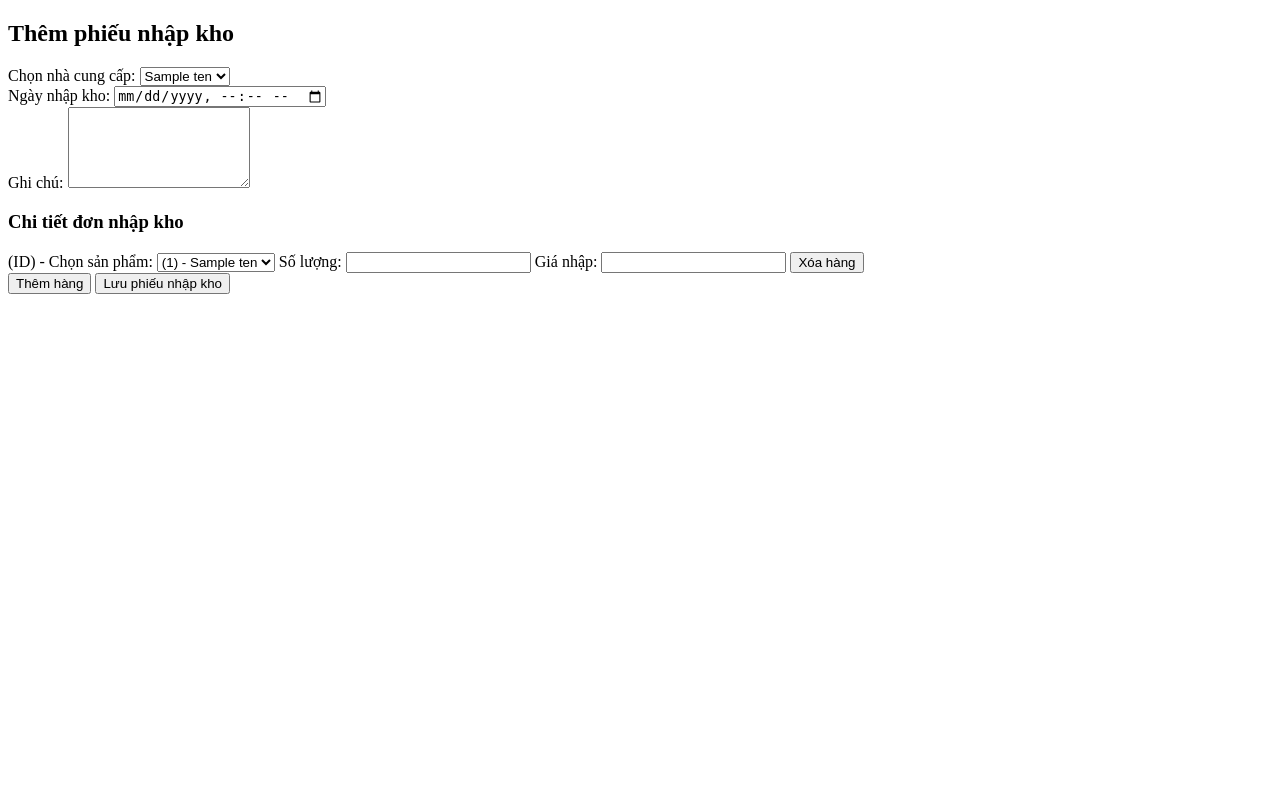
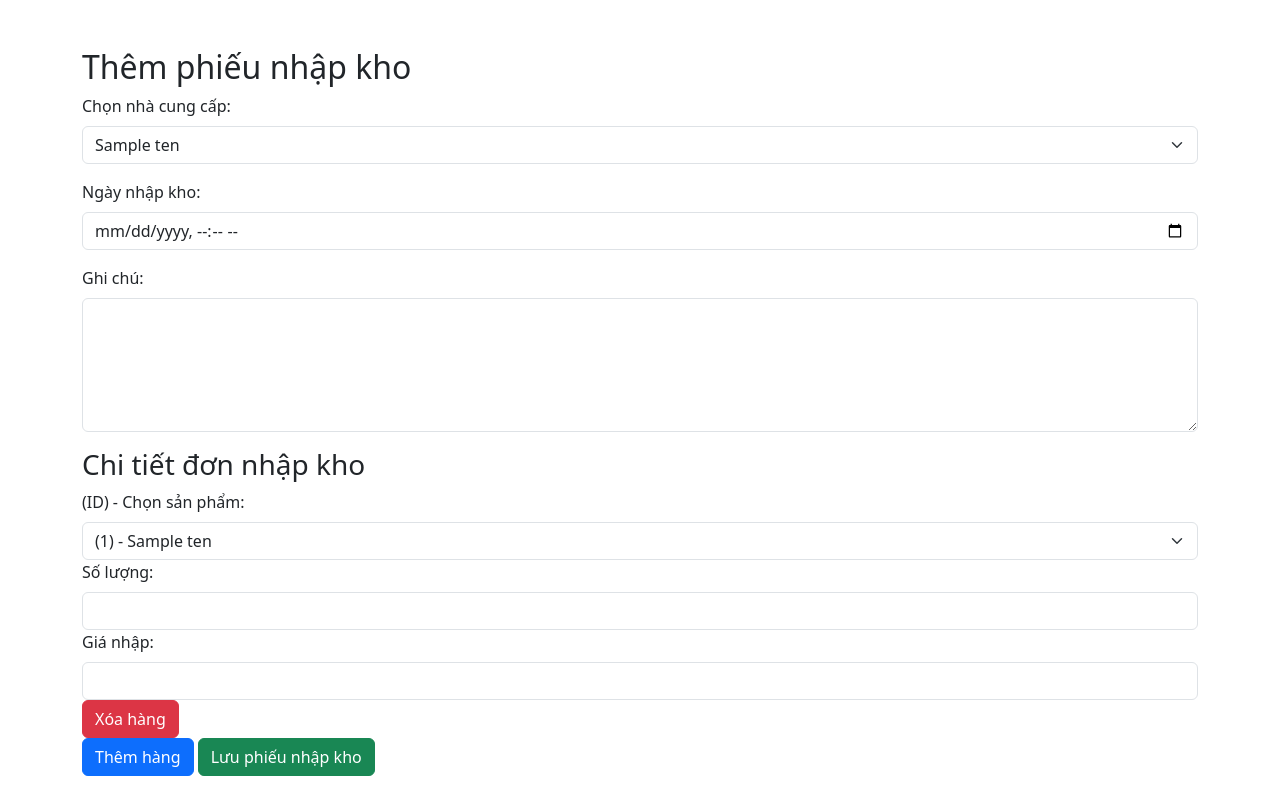
Before and after one commit to bin2aa/PhoneStore, a PHP site: template admin/view/addWarehouseReceipt.php in a window 1280 px wide. Run offline with PHP 8.4, Linux system fonts and the light colour scheme; the template is opened without the code that fills it: most values are stand-ins (such as "Sample title", 1, 10 or a date in 2020).

Commit message:
Update addWarehouseReceipt.php

```diff
--- a/admin/view/addWarehouseReceipt.php
+++ b/admin/view/addWarehouseReceipt.php
@@ -1,101 +1,108 @@
 <!DOCTYPE html>
 <html lang="vi">
-
 
 <head>
     <meta charset="UTF-8">
     <meta name="viewport" content="width=device-width, initial-scale=1.0">
     <title>Thêm phiếu nhập kho</title>
+    <!-- Bootstrap CSS -->
+    <link href="https://cdn.jsdelivr.net/npm/bootstrap@5.3.0-alpha1/dist/css/bootstrap.min.css" rel="stylesheet" integrity="sha384-vkA4tf+gfRnJlz9+L0V5kiYcG7Bi4JF3x04fX5uU5fWVJ+u9PwIZgecokFm5P1C5" crossorigin="anonymous">
 </head>
 
 <body>
+    <div class="container mt-5">
         <div class="addWareHouseReceipt">
-
             <h2>Thêm phiếu nhập kho</h2>
 
             <form class="warehouseReceiptSubmitAdd" action="index.php?ctrl=warehouseController&action=addWarehouseReceipt" method="post">
 
-                <label for="id_nha_cung_cap">Chọn nhà cung cấp:</label>
-                <select name="id_nha_cung_cap" required>
+                <div class="mb-3">
+                    <label for="id_nha_cung_cap" class="form-label">Chọn nhà cung cấp:</label>
+                    <select name="id_nha_cung_cap" class="form-select" required>
                         <?php foreach ($suppliers as $supplier) : ?>
                             <option value="<?php echo $supplier['id']; ?>"><?php echo $supplier['ten']; ?></option>
                         <?php endforeach; ?>
-                </select><br>
+                    </select>
+                </div>
 
-                <label for="ngay">Ngày nhập kho:</label>
-                <input type="datetime-local" name="ngay" required><br>
+                <div class="mb-3">
+                    <label for="ngay" class="form-label">Ngày nhập kho:</label>
+                    <input type="datetime-local" name="ngay" class="form-control" required>
+                </div>
 
-                <label for="ghi_chu">Ghi chú:</label>
-                <textarea name="ghi_chu" rows="5"></textarea><br>
+                <div class="mb-3">
+                    <label for="ghi_chu" class="form-label">Ghi chú:</label>
+                    <textarea name="ghi_chu" rows="5" class="form-control"></textarea>
+                </div>
 
                 <h3>Chi tiết đơn nhập kho</h3>
 
-
-                <!-- Mục nhập chi tiết cho từng mặt hàng -->
                 <div id="chi-tiet">
                     <div class="hang">
-                        <label for="id_san_pham_1">(ID) - Chọn sản phẩm:</label>
-                        <select name="id_san_pham_1" required>
+                        <label for="id_san_pham_1" class="form-label">(ID) - Chọn sản phẩm:</label>
+                        <select name="id_san_pham_1" class="form-select" required>
                             <?php foreach ($products as $product) : ?>
                                 <option value="<?php echo $product['id']; ?>"><?php echo '(' . $product['id'] . ') - ' . $product['ten']; ?></option>
                             <?php endforeach; ?>
                         </select>
 
-                        <label for="so_luong_1">Số lượng:</label>
-                        <input type="number" name="so_luong_1" required>
+                        <label for="so_luong_1" class="form-label">Số lượng:</label>
+                        <input type="number" name="so_luong_1" class="form-control" required>
 
-                        <label for="gia_nhap_1">Giá nhập:</label>
-                        <input type="number" step="0.01" name="gia_nhap_1" required>
+                        <label for="gia_nhap_1" class="form-label">Giá nhập:</label>
+                        <input type="number" step="0.01" name="gia_nhap_1" class="form-control" required>
 
-                        <button type="button" onclick="xoaHang()">Xóa hàng</button>
-
+                        <button type="button" class="btn btn-danger" onclick="xoaHang(this)">Xóa hàng</button>
                     </div>
                 </div>
 
-                <button type="button" onclick="themHang()">Thêm hàng</button>
+                <button type="button" class="btn btn-primary" onclick="themHang()">Thêm hàng</button>
 
-                <button type="submit">Lưu phiếu nhập kho</button>
+                <button type="submit" class="btn btn-success">Lưu phiếu nhập kho</button>
             </form>
 
             <script>
                 // Hàm thêm hàng cho biểu mẫu
                 function themHang() {
-                    //lấy phần tử chi-tiet id = 'chi-tiet'
                     var chiTiet = document.getElementById("chi-tiet");
                     var soHang = chiTiet.childElementCount + 1;
-                    // tạo mới div div class = "hang"
                     var hangMoi = document.createElement("div");
-                    hangMoi.classList.add("hang");
+                    hangMoi.classList.add("hang", "mb-3");
 
                     var labelSanPham = document.createElement("label");
                     labelSanPham.setAttribute("for", "id_san_pham_" + soHang);
+                    labelSanPham.classList.add("form-label");
                     labelSanPham.textContent = "(ID) - Chọn sản phẩm: ";
                     hangMoi.appendChild(labelSanPham);
 
                     var selectSanPham = document.createElement("select");
                     selectSanPham.setAttribute("name", "id_san_pham_" + soHang);
+                    selectSanPham.classList.add("form-select");
                     selectSanPham.setAttribute("required", "required");
                     <?php foreach ($products as $product) : ?>
                         var option = document.createElement("option");
                         option.value = "<?php echo $product['id']; ?>";
-                        option.textContent = "<?php echo '(' . $product['id'] . ') - ' . $product['ten']; ?>"; // Hiển thị id và tên sản phẩm
+                        option.textContent = "<?php echo '(' . $product['id'] . ') - ' . $product['ten']; ?>";
                         selectSanPham.appendChild(option);
                     <?php endforeach; ?>
                     hangMoi.appendChild(selectSanPham);
 
                     var labelSoLuong = document.createElement("label");
                     labelSoLuong.setAttribute("for", "so_luong_" + soHang);
+                    labelSoLuong.classList.add("form-label");
                     labelSoLuong.textContent = " Số lượng: ";
                     hangMoi.appendChild(labelSoLuong);
 
                     var inputSoLuong = document.createElement("input");
                     inputSoLuong.setAttribute("type", "number");
                     inputSoLuong.setAttribute("name", "so_luong_" + soHang);
+                    inputSoLuong.classList.add("form-control");
                     inputSoLuong.setAttribute("required", "required");
                     hangMoi.appendChild(inputSoLuong);
 
                     var labelGiaNhap = document.createElement("label");
                     labelGiaNhap.setAttribute("for", "gia_nhap_" + soHang);
+                    labelGiaNhap.classList.add("form-label");
                     labelGiaNhap.textContent = " Giá nhập: ";
                     hangMoi.appendChild(labelGiaNhap);
 
@@ -103,28 +110,33 @@
                     inputGiaNhap.setAttribute("type", "number");
                     inputGiaNhap.setAttribute("step", "0.01");
                     inputGiaNhap.setAttribute("name", "gia_nhap_" + soHang);
+                    inputGiaNhap.classList.add("form-control");
                     inputGiaNhap.setAttribute("required", "required");
-
                     hangMoi.appendChild(inputGiaNhap);
 
                     var nutXoa = document.createElement("button");
                     nutXoa.setAttribute("type", "button");
-
+                    nutXoa.classList.add("btn", "btn-danger");
                     nutXoa.textContent = "Xóa hàng";
-                    nutXoa.onclick = xoaHang;
+                    nutXoa.onclick = function() {
+                        xoaHang(this);
+                    };
 
                     hangMoi.appendChild(nutXoa);
 
                     chiTiet.appendChild(hangMoi);
                 }
 
-                function xoaHang() {
-                    event.stopPropagation(); // Ngăn chặn sự kiện click lan truyền lên phần tử cha
-                    var hang = this.parentNode;
+                function xoaHang(button) {
+                    var hang = button.parentNode;
                     hang.parentNode.removeChild(hang);
                 }
             </script>
         </div>
+    </div>
+
+    <!-- Bootstrap Bundle with Popper -->
+    <script src="https://cdn.jsdelivr.net/npm/bootstrap@5.3.0-alpha1/dist/js/bootstrap.bundle.min.js" integrity="sha384-NV2DWb1Wti8OY8T4O8wc4OJ1sGJ/Ocp3kiS8BRceP8OVR0sN3gkNDISPDgaFwhB3" crossorigin="anonymous"></script>
 </body>
 
 </html>
```
Lines whose indentation alone changed are shown as unchanged.
